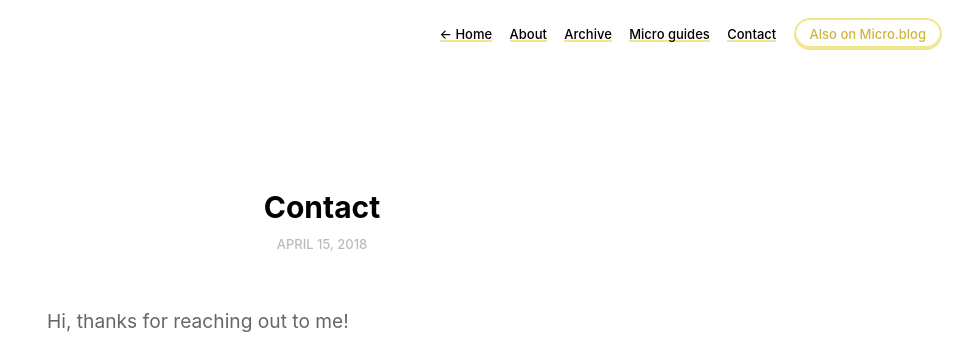
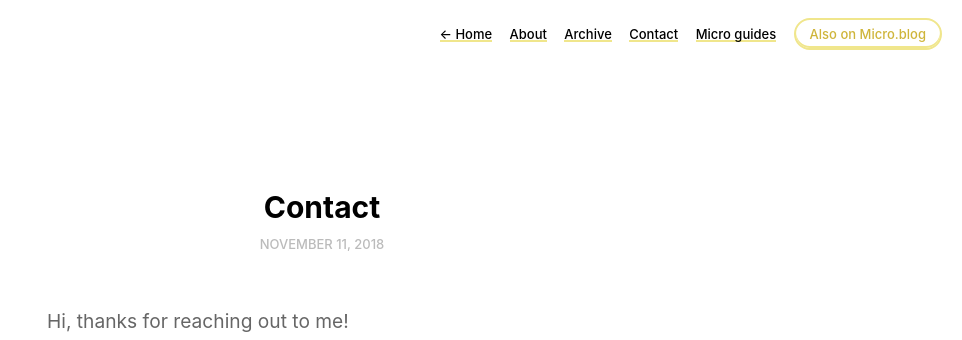
Before and after one commit to roelwillems/roelwillems.github.io, a Jekyll site: the page built from contact.md, in a window 1280 px wide. Shown: the top 340 px of the page, without its empty margins (318-1280 px from the left). Built offline with Jekyll 4.4.1, drawn with Linux system fonts in a browser that asks for light colours.

Commit message:
Mirroring from Micro.blog.

```diff
--- a/contact.md
+++ b/contact.md
@@ -2,9 +2,9 @@
 title: "Contact"
 permalink: "/contact/"
 layout: page
-order: 4
+order: 2
 navigation: true
-date: 2018-04-15 21:22:23 +0100
+date: 2018-11-11 09:13:43 +0100
 ---
 Hi, thanks for reaching out to me!
 
```
